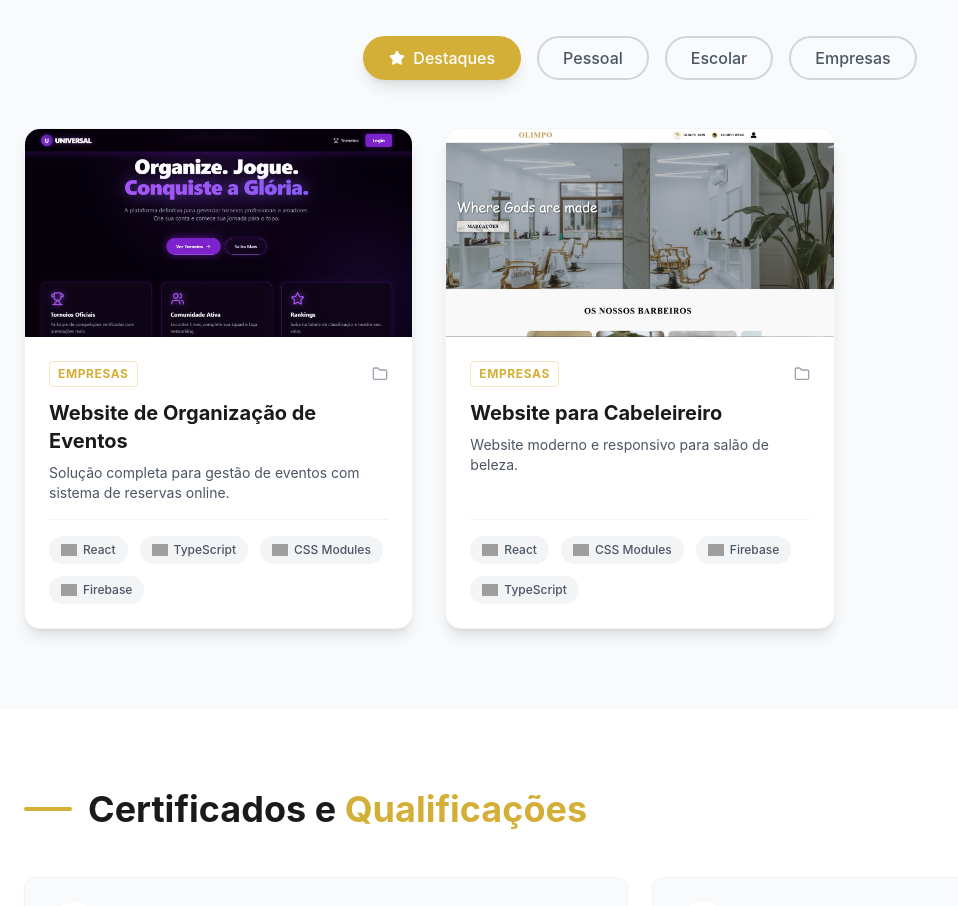
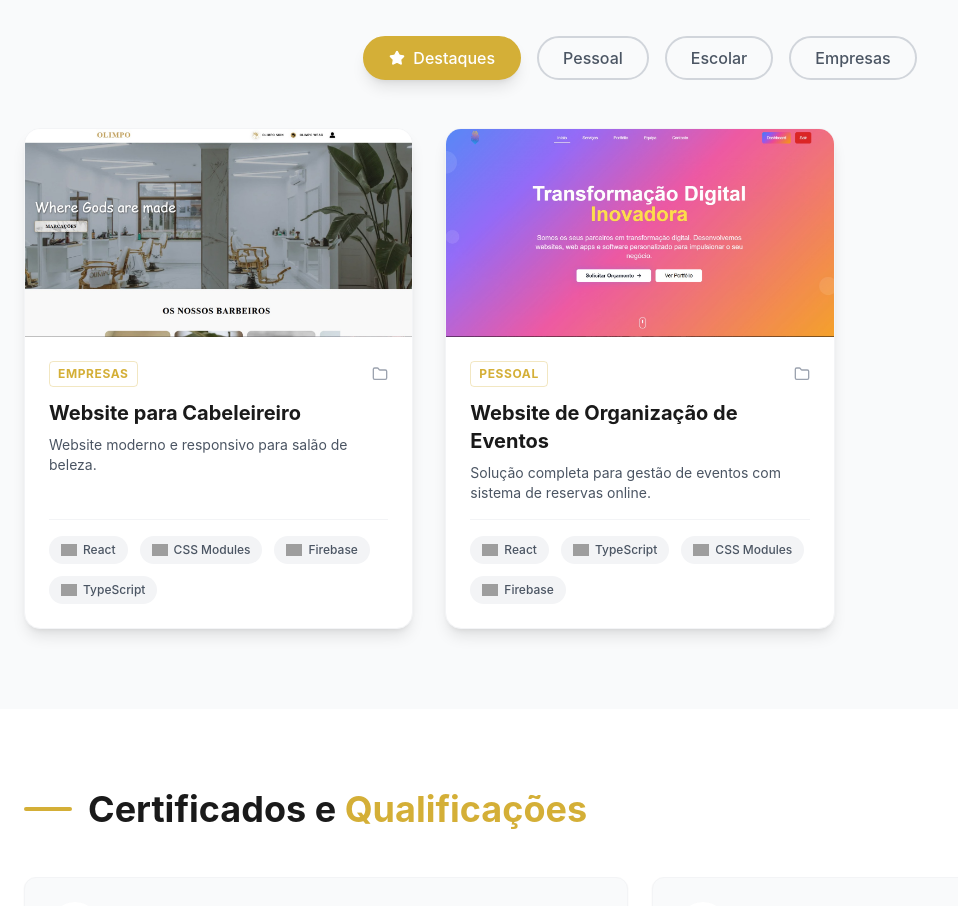
Before and after one commit to JeanPierrePro/Portfolio, a React (Vite) app: page / in a window 1280 px wide. Shown: the part 960-1866 px from the top of the page, without its empty margins (0-958 px from the left). Built offline with nearby package versions, Linux system fonts and the light colour scheme; grey boxes are pictures that could not be loaded.

Commit message:
alteracoes nos projetos e suas devidas categorias

```diff
--- a/src/components/Projects.tsx
+++ b/src/components/Projects.tsx
@@ -30,12 +30,12 @@ const projectsData = [
   {
     id: 1,
     title: "Website de Organização de Eventos",
-    category: "Empresas",
+    category: "Pessoal",
     description: "Solução completa para gestão de eventos com sistema de reservas online.",
     image: "/projetos/Empresas/Universal.jpeg",
     tags: ["React", "TypeScript", "CSS Modules", "Firebase"],
 
-    featured: true, // <--- MANTENHA TRUE PARA APARECER NO TOPO
+    featured: false, // <--- MANTENHA TRUE PARA APARECER NO TOPO
 
     links: {
       demo: "https://universal-kappa-six.vercel.app/",
@@ -99,6 +99,22 @@ const projectsData = [
     links: {
       demo: "#",
       code: ""
+    },
+  },
+
+   {
+    id: 1,
+    title: "Website de Organização de Eventos",
+    category: "Pessoal",
+    description: "Solução completa para gestão de eventos com sistema de reservas online.",
+    image: "/projetos/Pessoal/evolve digital.jpeg",
+    tags: ["React", "TypeScript", "CSS Modules", "Firebase"],
+
+    featured: true, // <--- MANTENHA TRUE PARA APARECER NO TOPO
+
+    links: {
+      demo: "https://evolve-digital.vercel.app/",
+
     },
   },
 
```
Also changed, not shown: public/projetos/Pessoal/evolve digital.jpeg (added).
